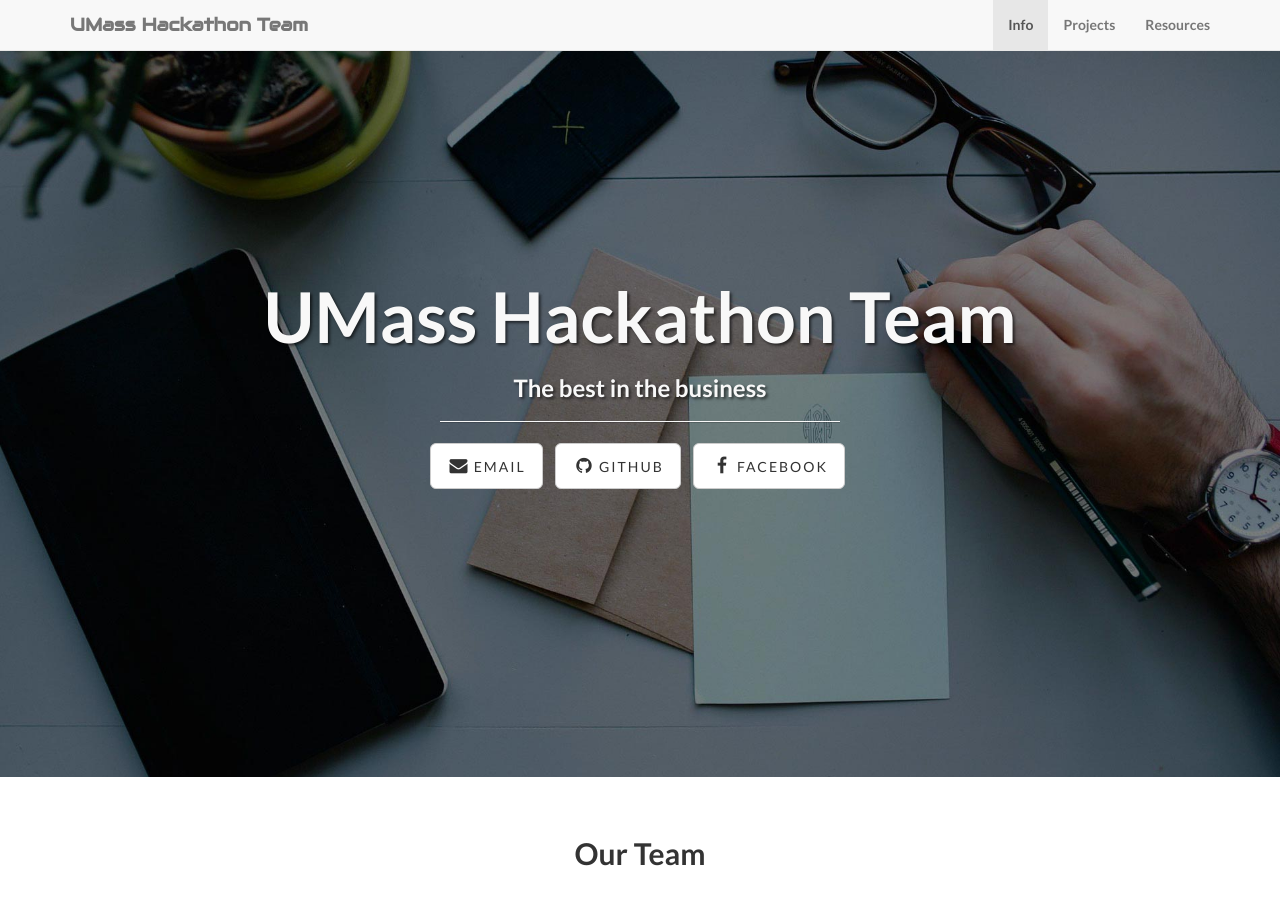
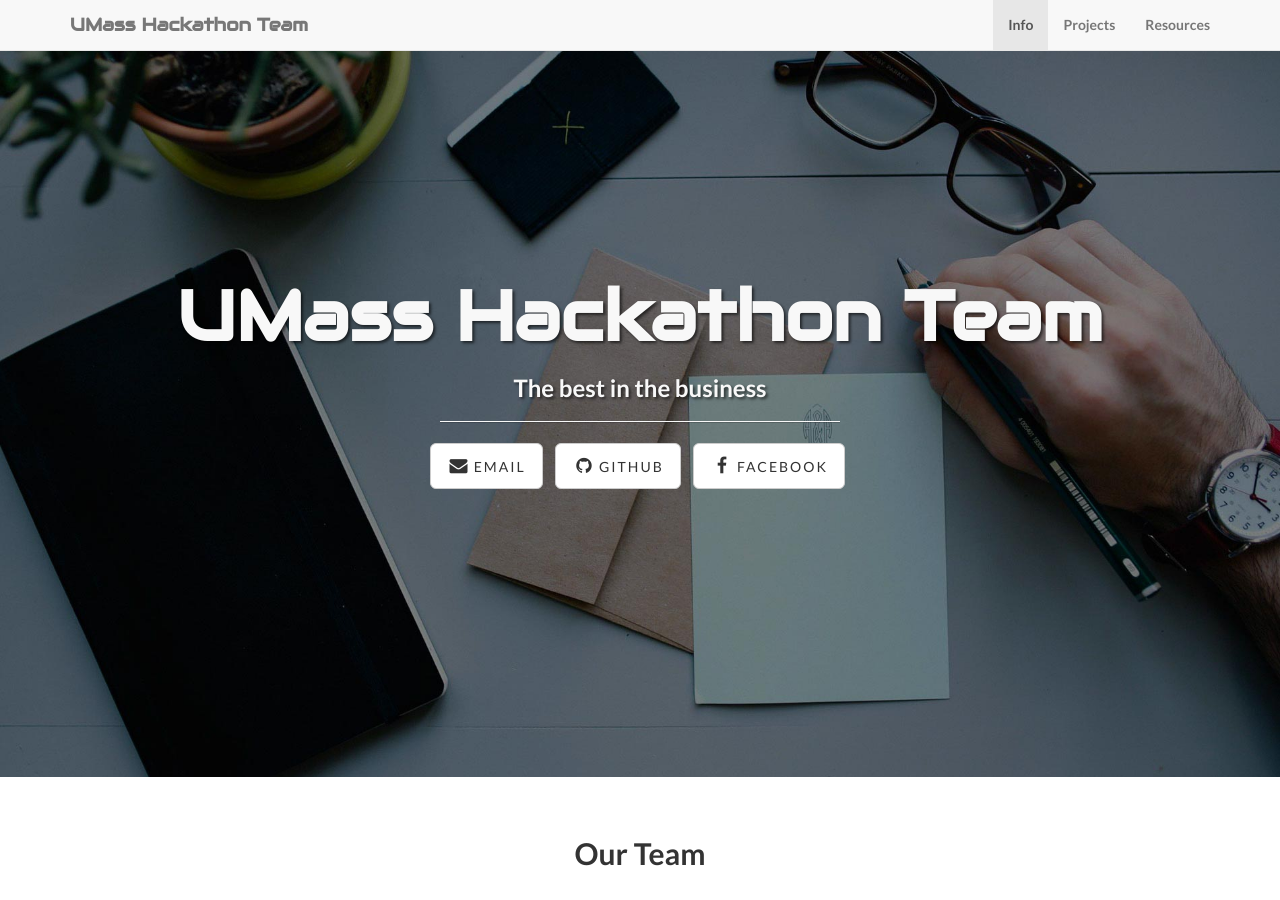
Before and after one commit to UMassHackathonTeam/UMassHackathonTeam.github.io, a Jekyll site: the page built from index.html, in a window 1280 px wide and 900 px high. Built offline with Jekyll 4.4.1, drawn with Linux system fonts in a browser that asks for light colours.

Commit message:
Added Audiowide font to second title

```diff
--- a/_includes/header.html
+++ b/_includes/header.html
@@ -39,7 +39,7 @@
 			<div class="row">
 				<div class="col-lg-12">
 					<div class="intro-message">
-						<h1>{{ page.title }}</h1>
+						<h1><div style="font-family:Audiowide">{{ page.title }}</div></h1>
 						<h3>{{ page.subTitle }}</h3>
 						<hr class="intro-divider">
 						<ul class="list-inline intro-social-buttons">
```
